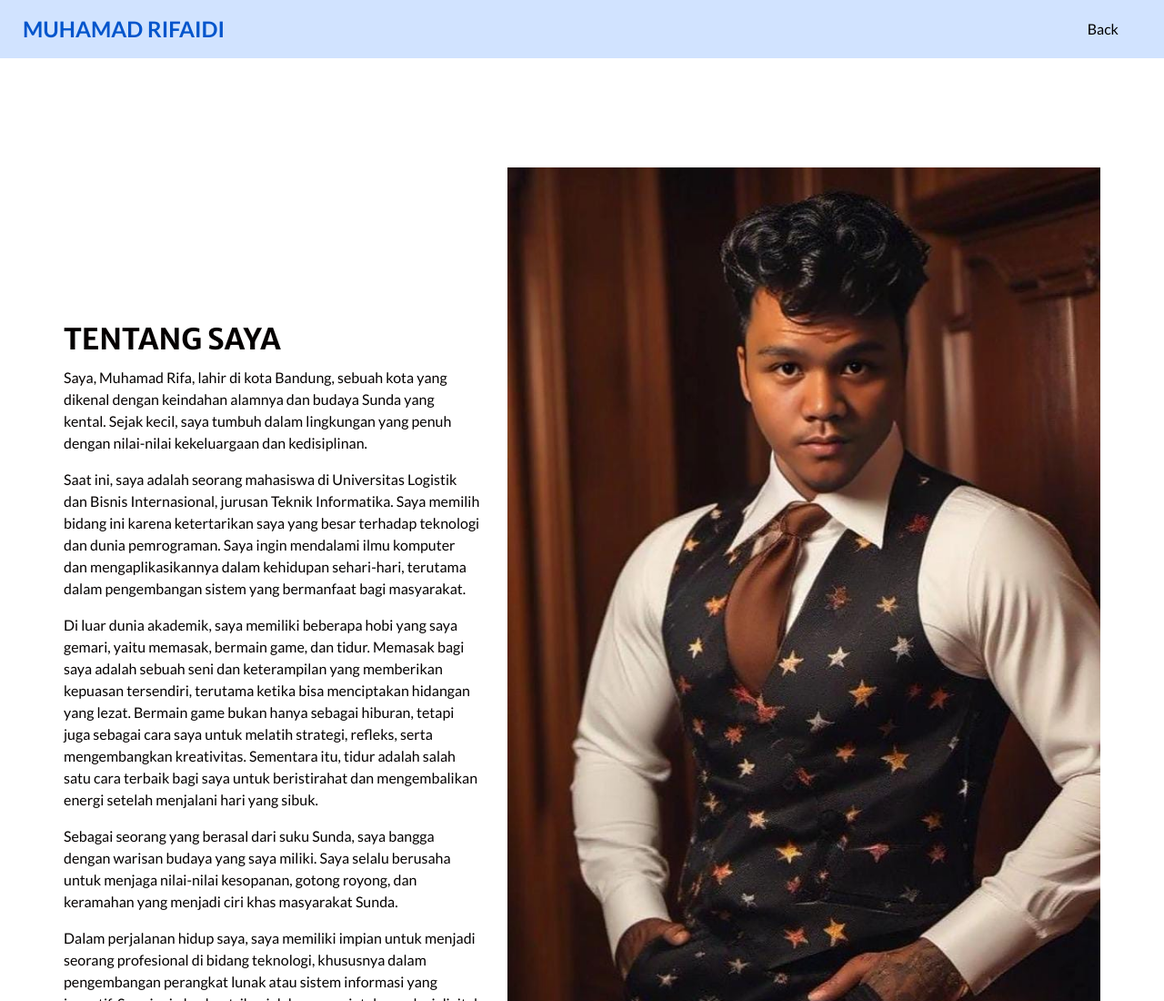
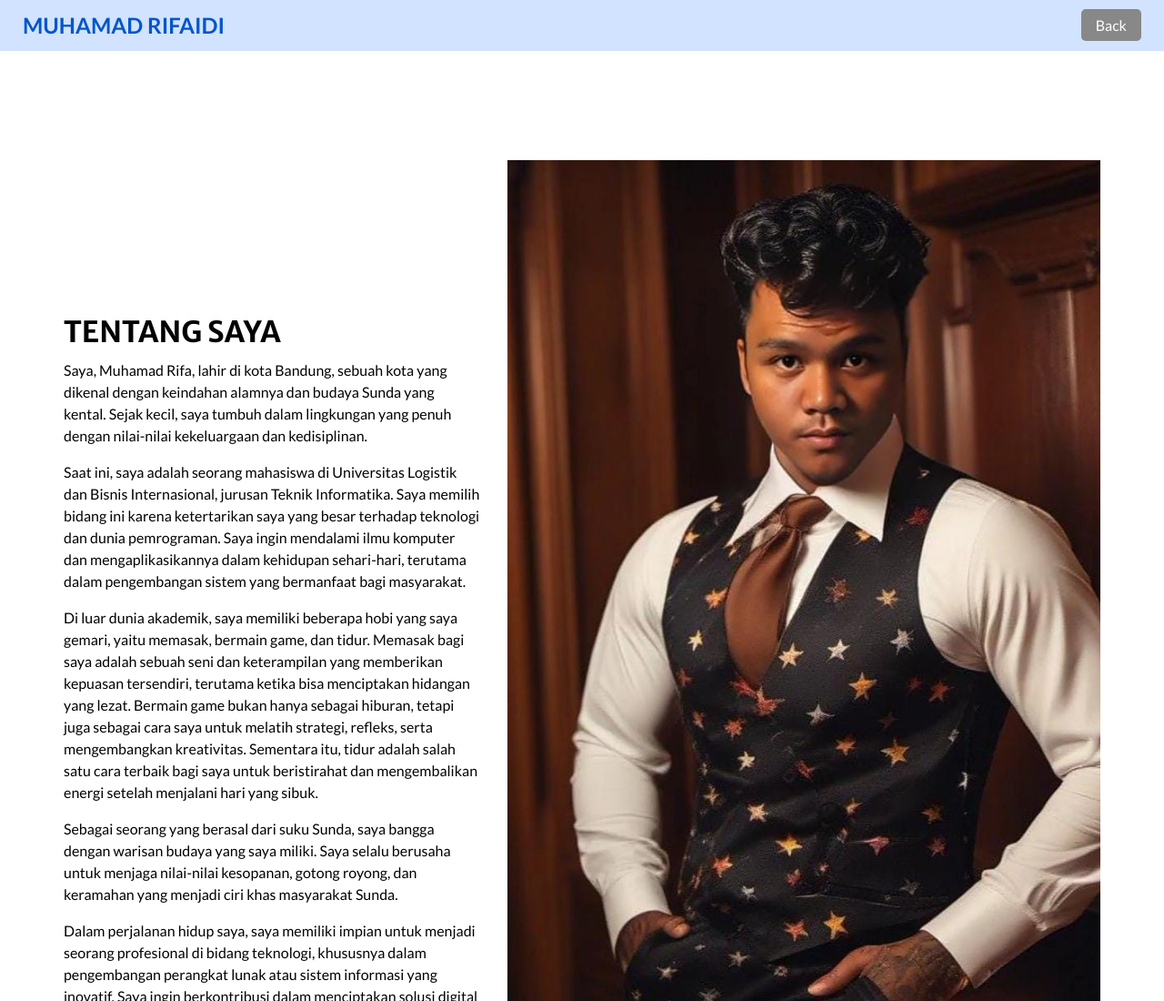
Before and after one commit to MuhRifa2024/MuhRifa2024.github.io, a plain HTML site: page about.html in a window 1280 px wide. Shown: the top 1100 px of the page at 91% size. Drawn offline with nearby package versions, Linux system fonts and the light colour scheme; some packages are replaced by stand-ins of ours; a script that the page names is missing.

Commit message:
`Added CSS styles for "Back" link in navbar and updated various other styles`

```diff
--- a/about.html
+++ b/about.html
@@ -50,7 +50,7 @@
             <div class="collapse navbar-collapse" id="navbarSupportedContent">
               <ul class="navbar-nav ">
                 <li class="nav-item ">
-                  <a class="nav-link" href="index.html">Back <span class="sr-only">(current)</span></a>
+                  <a class="nav-link-about" href="index.html">Back <span class="sr-only">(current)</span></a>
                 </li>
               </ul>
             </div>
--- a/css/style.css
+++ b/css/style.css
@@ -1,4 +1,5 @@
 @import url("https://fonts.googleapis.com/css2?family=Lato:wght@400;700&family=Merriweather+Sans:wght@400;700&display=swap");
+
 body {
   font-family: 'Lato', sans-serif;
   color: #040000;
@@ -143,6 +144,16 @@ a:focus {
 
 .custom_nav-container .navbar-nav .nav-item:hover .nav-link, .custom_nav-container .navbar-nav .nav-item.active .nav-link {
   color: #0355cc;
+}
+
+.nav-link-about {
+  font-size: 1rem;
+  color: white;
+  background-color: #888888;
+  text-decoration: none;
+  border-radius: 5px;
+  padding: 8px 16px;
+  transition: 0.3s;
 }
 
 .custom_nav-container .form-inline .nav_search-btn {
```
Lines whose indentation alone changed are shown as unchanged.
